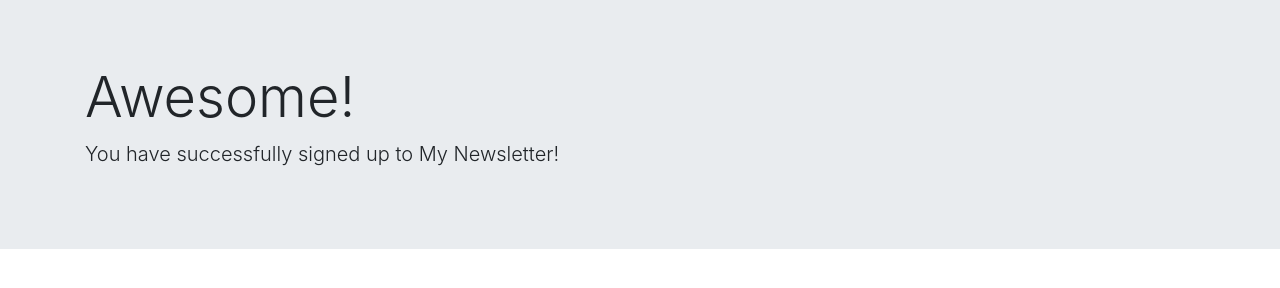
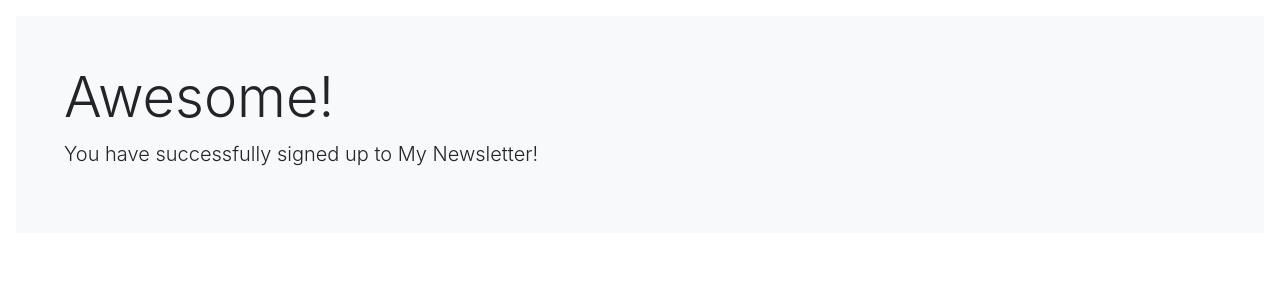
Before and after one commit to GabeDidIt/Learning-Web-Development, a website: page Newsletter-Signup/success.html in a window 1280 px wide. Drawn offline with nearby package versions, Linux system fonts and the light colour scheme.

Commit message:
touch-ups

```diff
--- a/Newsletter-Signup/success.html
+++ b/Newsletter-Signup/success.html
@@ -3,15 +3,14 @@
   <head>
     <meta charset="utf-8">
     <title>Newsletter Signup</title>
+    <link rel="icon" href="public/images/favicon.ico">
 
     <link rel="stylesheet" href="https://cdn.jsdelivr.net/npm/bootstrap@4.1.3/dist/css/bootstrap.min.css" integrity="sha384-MCw98/SFnGE8fJT3GXwEOngsV7Zt27NXFoaoApmYm81iuXoPkFOJwJ8ERdknLPMO" crossorigin="anonymous">
   </head>
   <body>
-    <div class="jumbotron jumbotron-fluid">
-      <div class="container">
-        <h1 class="display-4">Awesome!</h1>
-        <p class="lead">You have successfully signed up to My Newsletter!</p>
-      </div>
+    <div class="bg-light p-5 rounded-lg m-3">
+      <h1 class="display-4">Awesome!</h1>
+      <p class="lead">You have successfully signed up to My Newsletter!</p>
     </div>
   </body>
 </html>
```
Also changed, not shown: Newsletter-Signup/failure.html (+1 -0 lines).
